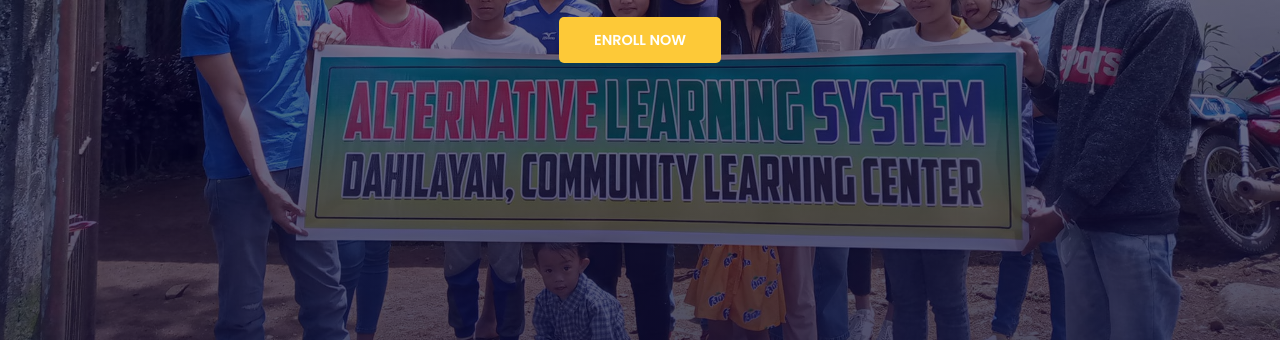
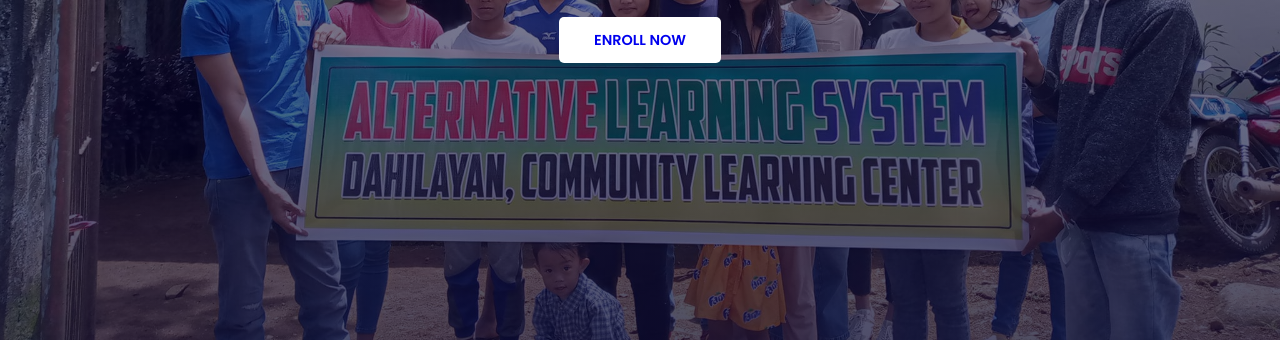
Before and after one commit to JoyMejoy123/ALS-MFIII-DAHILAYAN, a plain HTML site: page index.html in a window 1280 px wide. Shown: the part 460-802 px from the top of the page. Drawn offline with nearby package versions, Linux system fonts and the light colour scheme.

Commit message:
Update index.html

```diff
--- a/index.html
+++ b/index.html
@@ -42,7 +42,7 @@
 		<P>DAHILAYAN CLC</P>
 		<p>EMPOWERING LIFELONG LEARNERS</p>
 		<div class="btn">
-			<a href="https://forms.gle/DQoScZSGfPE7SUH18" class="yellow">ENROLL NOW</a>
+			<a href="https://forms.gle/AgMcRbf8v7MBsFzg9" class="active">ENROLL NOW </a>
 		</div>
 	</section>
 	<!-- Hero section ends from here -->
```
